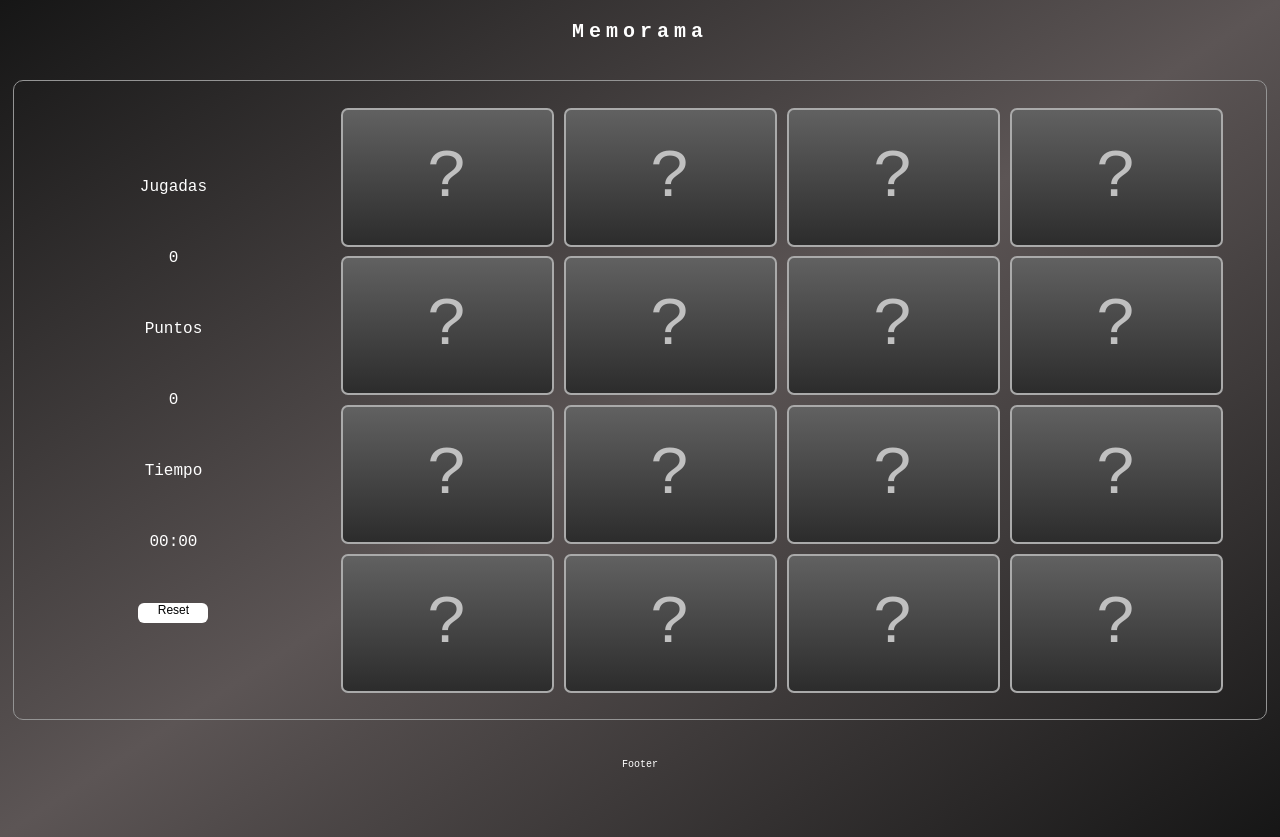
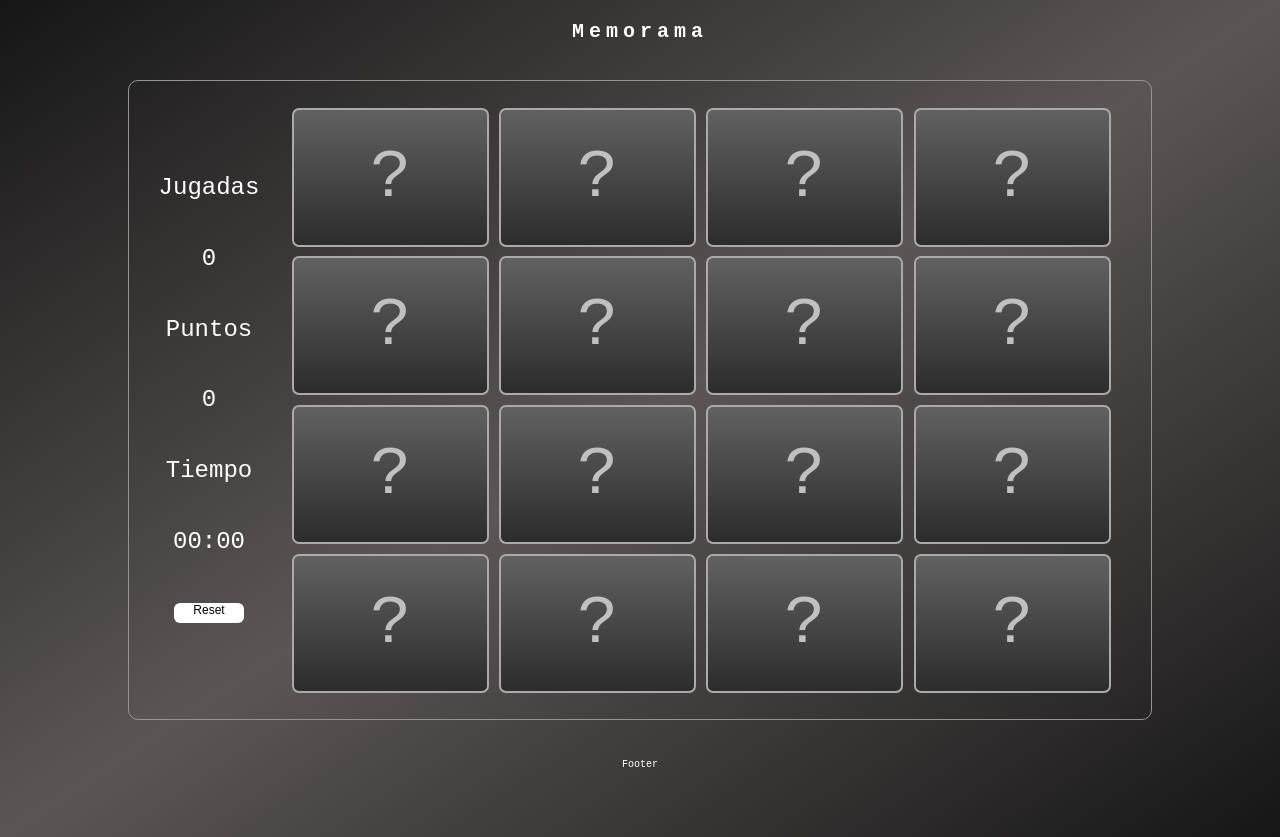
Before and after one commit to NoeCam/Proyecto_Hack_A_Boss, a plain HTML site: page Memorama-ParejasEmojis/index.html in a window 1280 px wide. Drawn offline with Linux system fonts and the light colour scheme.

Commit message:
Media Query

```diff
--- a/Memorama-ParejasEmojis/styles.css
+++ b/Memorama-ParejasEmojis/styles.css
@@ -97,7 +97,7 @@ main {
     background-color: transparent; /* rgb(50, 50, 50) */
     /* background: linear-gradient(to right, rgb(22, 22, 22), rgb(180, 180, 180)); */
     display: grid;
-    grid-template-columns: 5px 1fr 10px repeat(3, 1fr);
+    grid-template-columns: 0.25rem 10rem 0.25rem 1fr;
     grid-template-rows: repeat(9, 1fr);
     justify-content: center;
     align-items: center;
@@ -283,3 +283,15 @@ button > span {
 footer {
     height: 10vh;
 }
+
+/*MediaQuery*/
+@media screen and (min-width: 1000px) {
+    .gameContainer {
+        width: 80vw;
+        grid-template-columns: 0.5rem 15rem 0.5rem 1fr;
+    }
+
+    p{
+        font-size: 24px;
+    }
+}
```
